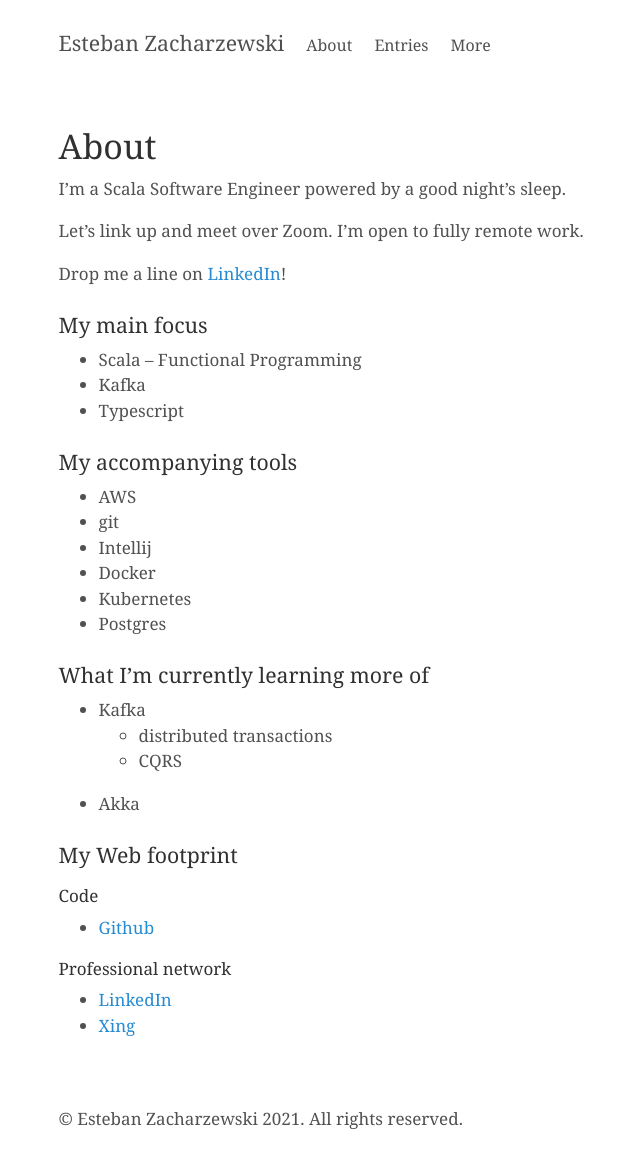
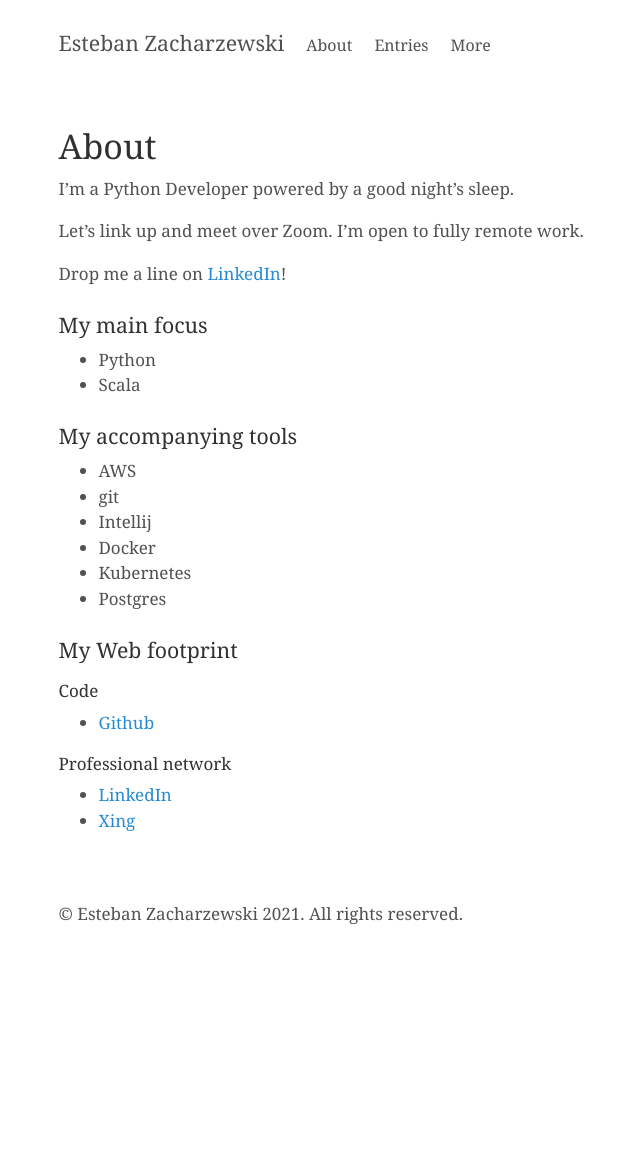
Before and after one commit to stzr1123/stzr1123.github.io, a Jekyll site: the page built from about.md, in a window 1280 px wide, cut to the strip 104-1253 px from the top of the page. Shown: the whole strip, without its empty margins (233-873 px from the left). Built offline with Jekyll 4.4.1, drawn with Linux system fonts in a browser that asks for light colours; after the commit the page ends 1048 px from its top, so only the background shows below that.

Commit message:
update about

```diff
--- a/about.md
+++ b/about.md
@@ -3,16 +3,15 @@ layout: page
 title: About
 ---
 
-I'm a Scala Software Engineer powered by a good night's sleep.
+I'm a Python Developer powered by a good night's sleep.
 
 Let's link up and meet over Zoom. I'm open to fully remote work.
 
 Drop me a line on [LinkedIn](https://www.linkedin.com/in/esteban-zacharzewski)!
 
 ### My main focus
-* Scala -- Functional Programming
-* Kafka
-* Typescript
+* Python
+* Scala
 
 ### My accompanying tools
 * AWS
@@ -22,12 +21,6 @@ Drop me a line on [LinkedIn](https://www.linkedin.com/in/esteban-zacharzewski)!
 * Kubernetes
 * Postgres
 
-### What I'm currently learning more of
-* Kafka
-  * distributed transactions
-  * CQRS
-* Akka
-
 ### My Web footprint
 
 #### Code
```
